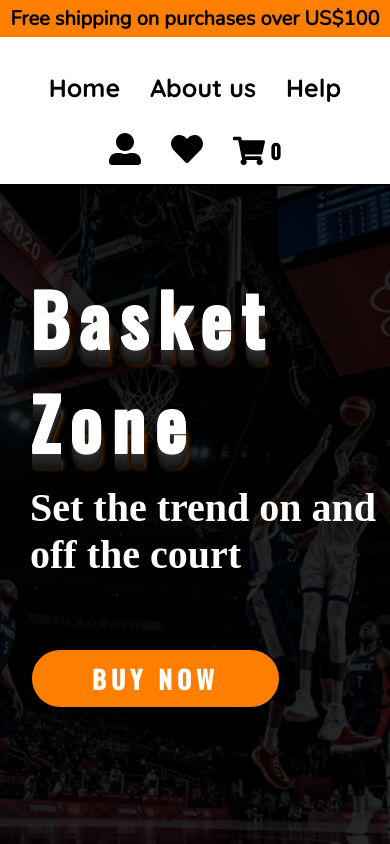
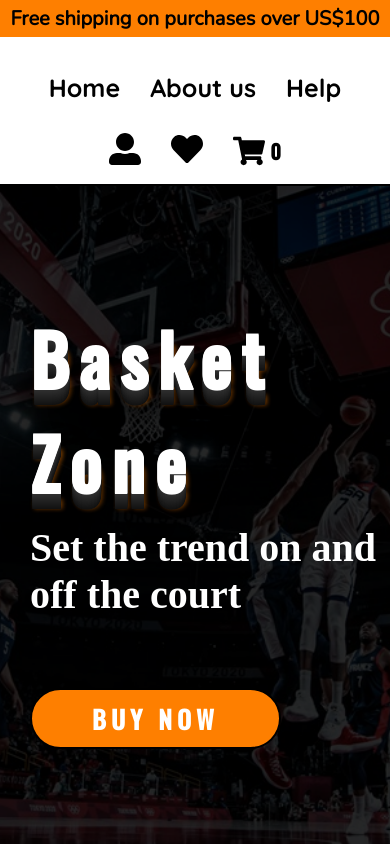
Before and after one commit to AlbeerC/Basket-Zone, a React (Create React App) app: page / in a window 390 px wide. Shown: the top 844 px of the page. Built offline with nearby package versions, Linux system fonts and the light colour scheme; no server answers; the database is empty.

Commit message:
little responsive fixes

```diff
--- a/package.json
+++ b/package.json
@@ -7,7 +7,7 @@
     "@testing-library/react": "^13.4.0",
     "@testing-library/user-event": "^13.5.0",
     "firebase": "^9.22.0",
-    "node-sass": "^7.0.3",
+    "node-sass": "^9.0.0",
     "react": "^18.2.0",
     "react-dom": "^18.2.0",
     "react-icons": "^4.8.0",
--- a/public/index.html
+++ b/public/index.html
@@ -9,7 +9,6 @@
       name="description"
       content="Web site created using create-react-app"
     />
-    <link rel="apple-touch-icon" href="%PUBLIC_URL%/logo192.png" />
     <link rel="manifest" href="%PUBLIC_URL%/manifest.json" />
     <title>BasketZone</title>
   </head>
--- a/src/components/AboutUs/AboutUs.scss
+++ b/src/components/AboutUs/AboutUs.scss
@@ -1,7 +1,8 @@
 @import '../../scss/variables';
 
 .about-us {
-    margin: 0 10rem;
+    margin: 0 7rem;
+    min-height: 75vh;
 
     @include responsive(pc) {
         margin: 0 2rem;
--- a/src/components/Cart/Cart.scss
+++ b/src/components/Cart/Cart.scss
@@ -1,7 +1,7 @@
 @import '../../scss/variables';
 
 .cart {
-    min-height: 55vh;
+    min-height: 70vh;
 
     h2 {
         margin: 5rem 0;
--- a/src/components/Favorites/Favorites.scss
+++ b/src/components/Favorites/Favorites.scss
@@ -1,7 +1,7 @@
 @import '../../scss/variables';
 
 .favorites {
-    min-height: 55vh;
+    min-height: 70vh;
 
     h2 {
         margin: 5rem 0;
--- a/src/components/Landing/Landing.jsx
+++ b/src/components/Landing/Landing.jsx
@@ -10,8 +10,6 @@ function Landing () {
                     <h2>Set the trend on and off the court</h2>
                     <a href='#products'><button>Buy now</button></a>
                 </div>
-                <div className="hero-right">
-                </div>
             </div>
 
         </section>
--- a/src/components/Landing/Landing.scss
+++ b/src/components/Landing/Landing.scss
@@ -9,15 +9,15 @@
     .hero {
         display: flex;
         align-items: center;
-        justify-content: space-around;
+        padding-left: 15rem;
+        height: 100%;
+
+        @include responsive(tablet) {
+            padding-left: 3rem;
+        }
 
         .hero-left {
             color: $white;
-            margin-top: 8rem;
-
-            @include responsive(tablet) {
-                margin-left: 3rem;
-            }
 
             h1 {
                 font-size: 7rem;
--- a/src/components/LogIn/LogIn.scss
+++ b/src/components/LogIn/LogIn.scss
@@ -1,6 +1,8 @@
 @import '../../scss/variables';
-
 .form {
+    min-height: 65vh;
+}
+form {
     width: 40rem;
     padding: 3rem 2rem;
     background-color: $white;
--- a/src/components/ProductsList/ProductsList.scss
+++ b/src/components/ProductsList/ProductsList.scss
@@ -6,6 +6,7 @@
     gap: 5rem;
     margin: 5rem 5rem 0 5rem;
     min-height: 50vh;
+    place-items: center;
 
     @include responsive(pc) {
         display: flex;
--- a/src/components/Spinner/Spinner.jsx
+++ b/src/components/Spinner/Spinner.jsx
@@ -3,6 +3,7 @@ import './Spinner.scss'
 function Spinner () {
 
     return (
+        <section className="spinner">
             <div className="sk-circle">
                 <div className="sk-circle1 sk-child"></div>
                 <div className="sk-circle2 sk-child"></div>
@@ -17,6 +18,7 @@ function Spinner () {
                 <div className="sk-circle11 sk-child"></div>
                 <div className="sk-circle12 sk-child"></div>
             </div>
+        </section>
     )
 }
 
--- a/src/components/Spinner/Spinner.scss
+++ b/src/components/Spinner/Spinner.scss
@@ -1,3 +1,7 @@
+.spinner {
+  min-height: 70vh;
+}
+
 .sk-circle {
     margin: 100px auto;
     width: 70px;
--- a/src/context/CartContext.jsx
+++ b/src/context/CartContext.jsx
@@ -59,8 +59,6 @@ function CartProvider ({children}) {
         return acc
     }
 
-    console.log(cart)
-
     return (
         <CartContext.Provider value={{cart, clearCart, isInCart, removeProduct, addProduct, total, totalQuantity}}>
             {children}
```
Also changed, not shown: 1 other file (tests, documents, lock files or other folders). Lines whose indentation alone changed are shown as unchanged.
